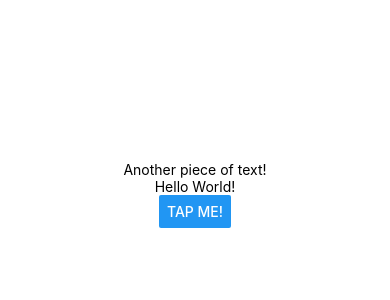
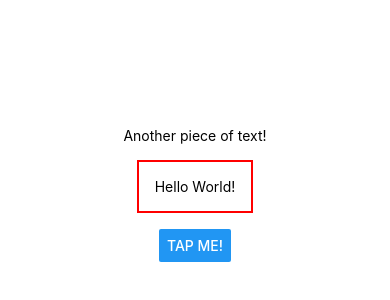
Before and after one commit to AliveKiwi/mm-rn-basics, a React Native app: screen / in a window 390 px wide. Shown: the part 228-528 px from the top of the page. Built offline with nearby package versions, Linux system fonts and the light colour scheme.

Commit message:
15 basics: Added css to Text Component through styles objected

```diff
--- a/App.js
+++ b/App.js
@@ -7,7 +7,12 @@ export default function App() {
       <View>
         <Text>Another piece of text!</Text>
       </View>
-      <Text>Hello World!</Text>
+      <Text
+        style={styles.dummyText}
+        // style={{ margin: 16, borderWidth: 2, borderColor: 'red', padding: 16 }}
+      >
+        Hello World!
+      </Text>
       <Button title="Tap Me!" />
     </View>
   );
@@ -20,4 +25,5 @@ const styles = StyleSheet.create({
     alignItems: 'center',
     justifyContent: 'center',
   },
+  dummyText: { margin: 16, borderWidth: 2, borderColor: 'red', padding: 16 },
 });
```
